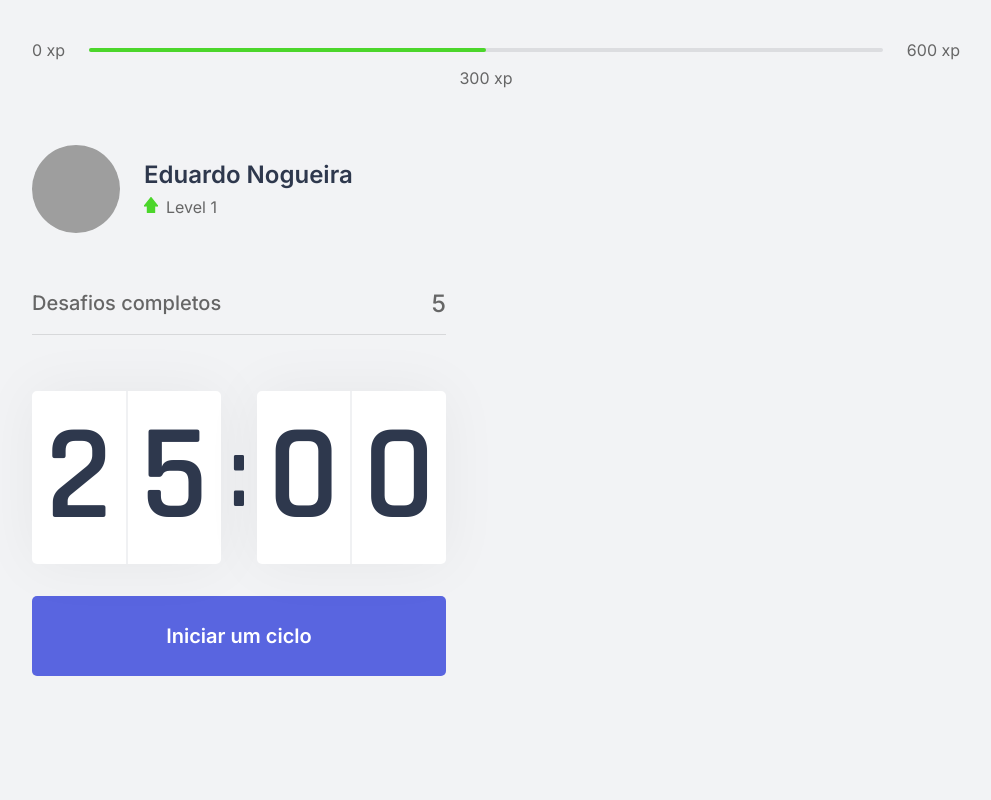
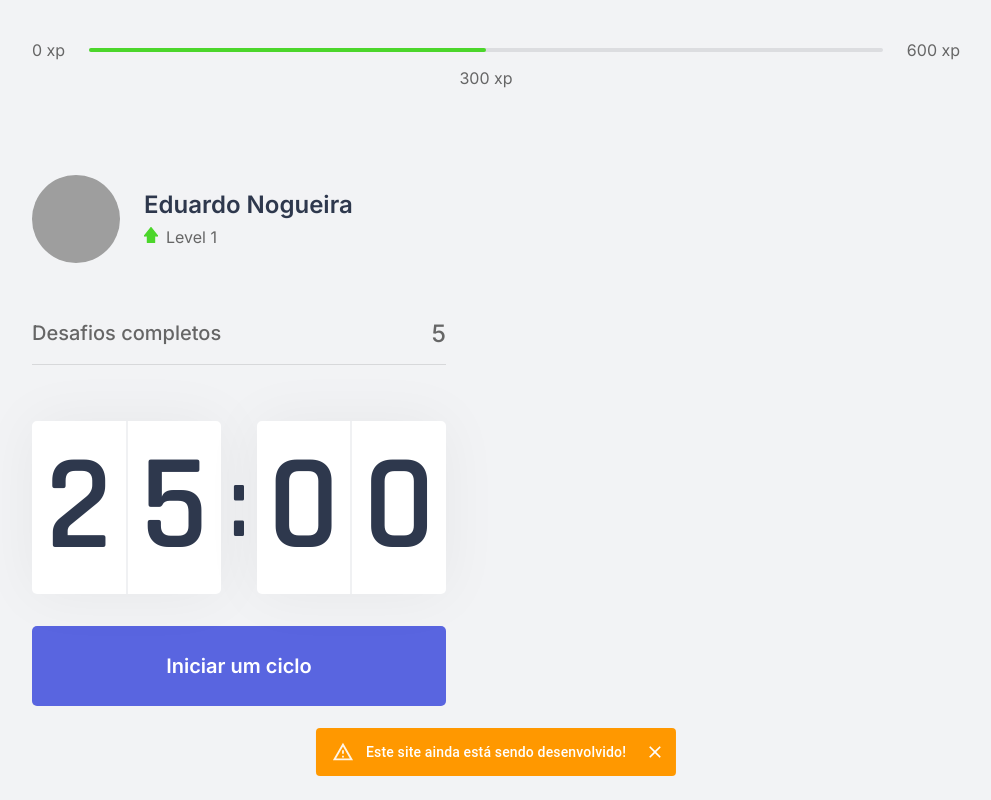
Before and after one commit to dudunog/move.it, a Next.js app: page / in a window 1280 px wide. Shown: the whole page, without its empty margins (144-1135 px from the left). Built offline with nearby package versions, Linux system fonts and the light colour scheme; grey boxes are pictures that could not be loaded.

Commit message:
Add Alert snackbar

```diff
--- a/package.json
+++ b/package.json
@@ -8,6 +8,8 @@
     "start": "next start"
   },
   "dependencies": {
+    "@material-ui/core": "^4.11.3",
+    "@material-ui/lab": "^4.0.0-alpha.57",
     "next": "10.0.7",
     "react": "17.0.1",
     "react-dom": "17.0.1"
--- a/src/pages/index.tsx
+++ b/src/pages/index.tsx
@@ -1,3 +1,5 @@
+import { useState } from 'react';
+
 import { ExperienceBar } from '../components/ExperienceBar';
 import { Profile } from '../components/Profile';
 import { CompletedChallenges } from '../components/CompletedChallenges';
@@ -5,9 +7,33 @@ import { Countdown } from '../components/Countdown';
 
 import Head from 'next/head';
 
-import styles from '../styles/pages/Home.module.css'
+import styles from '../styles/pages/Home.module.css';
+
+import { makeStyles  } from '@material-ui/core/styles';
+import Snackbar from '@material-ui/core/Snackbar';
+import Alert from '@material-ui/lab/Alert';
+
+const useStyles = makeStyles((theme) => ({
+  root: {
+    width: '100%',
+    '& > * + *': {
+      marginTop: theme.spacing(2),
+    },
+  },
+}));
 
 export default function Home() {
+  const classes = useStyles();
+  const [open, setOpen] = useState(true);
+
+  const handleClose = (event, reason) => {
+    if (reason === 'clickaway') {
+      return;
+    }
+
+    setOpen(false);
+  };
+
   return (
     <div className={styles.container}>
       <Head>
@@ -15,6 +41,22 @@ export default function Home() {
       </Head>
 
       <ExperienceBar />
+
+      <br /> <br />
+      <div className={classes.root}>
+
+      <Snackbar
+        open={open}
+        autoHideDuration={6000}
+        onClose={handleClose}
+      >
+        <Alert onClose={handleClose} variant="filled" severity="warning" >
+            Este site ainda está sendo desenvolvido!
+        </Alert>
+      </Snackbar>
+
+      </div>
+      <br />
 
       <section>
         <div>
```
Also changed, not shown: 1 other file (tests, documents, lock files or other folders).
